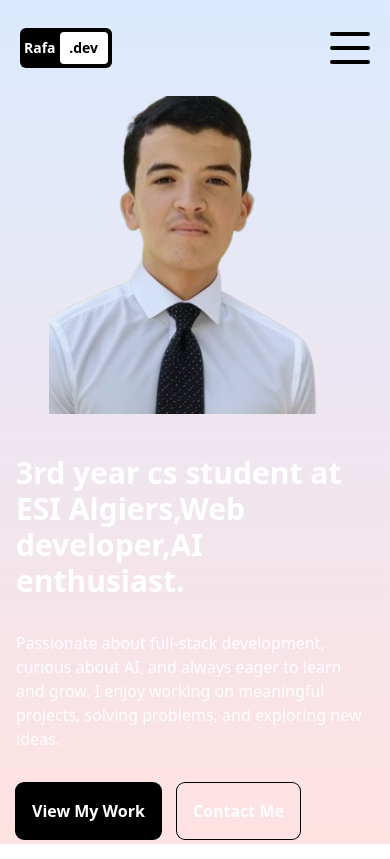
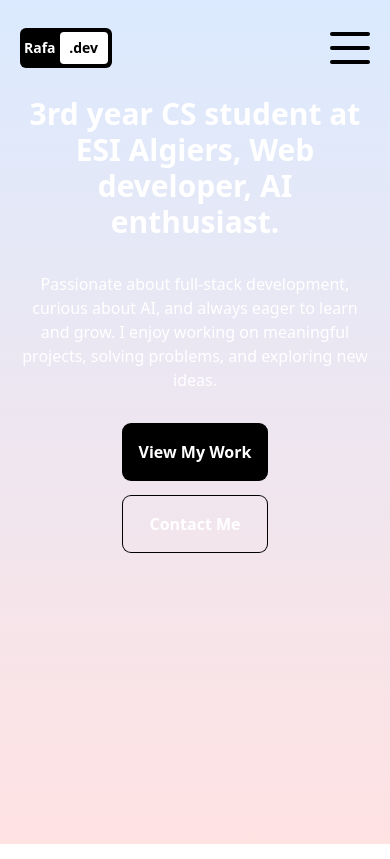
Before and after one commit to rafa-houssam/professionalPortfolio, a Next.js app: page / in a window 390 px wide. Built offline with nearby package versions, Linux system fonts and the light colour scheme; a web font is replaced by a local one.

Commit message:
fixed responsivenss problems

```diff
--- a/app/about/page.jsx
+++ b/app/about/page.jsx
@@ -318,6 +318,7 @@ I consider myself a determined learner, always working hard to build strong, rea
                   </div>
                 </div>
                 {/* RIGHT */}
+                 <div className="w-1/3 "></div>
 
               </div>
             </motion.div>
--- a/app/components/Navbar.tsx
+++ b/app/components/Navbar.tsx
@@ -97,7 +97,7 @@ const Navbar = () => {
         <Link href="https://www.instagram.com/rafa_houssam1">
           <Image src="/instagram.png" alt="" width={24} height={24} />
         </Link>
-        <Link href="/">
+        <Link href="https://www.facebook.com/houssam.rafa.2025">
           <Image src="/facebook.png" alt="" width={24} height={24} />
         </Link>
         <Link href="https://www.linkedin.com/in/rafa-houssam-5897312b2/">
--- a/app/components/transitionprovider.jsx
+++ b/app/components/transitionprovider.jsx
@@ -12,10 +12,12 @@ const TransitionProvider = ({ children }) => {
     <AnimatePresence mode="wait">
       <div
         key={pathName}
-        className="w-screen h-screen bg-gradient-to-b from-blue-100 to-red-100"
+        className="w-full h-full min-h-screen bg-gradient-to-b from-blue-100 to-red-100"
       >
+        {/* Transition animation only on large screens */}
+        <div className="hidden lg:block">
           <motion.div
-          className="h-screen w-screen fixed bg-black rounded-b-[100px] z-40"
+            className="fixed w-screen h-screen bg-black rounded-b-[100px] z-40"
             animate={{ height: "0vh" }}
             exit={{ height: "140vh" }}
             transition={{ duration: 0.5, ease: "easeOut" }}
@@ -30,13 +32,18 @@ const TransitionProvider = ({ children }) => {
             {pathName.substring(1)}
           </motion.div>
           <motion.div
-          className="h-screen w-screen fixed bg-black rounded-t-[100px] bottom-0 z-30"
+            className="fixed w-screen h-screen bg-black rounded-t-[100px] bottom-0 z-30"
             initial={{ height: "140vh" }}
             animate={{ height: "0vh", transition: { delay: 0.5 } }}
           />
+        </div>
+
+        {/* Navbar always visible */}
         <div className="h-24">
           <Navbar />
         </div>
+
+        {/* Page content */}
         <div className="h-[calc(100vh-6rem)]">{children}</div>
       </div>
     </AnimatePresence>
--- a/app/contact/page.jsx
+++ b/app/contact/page.jsx
@@ -43,9 +43,10 @@ const ContactPage = () => {
       <div className="h-full flex flex-col lg:flex-row px-4 sm:px-8 md:px-12 lg:px-20 xl:px-48">
         {/* TEXT CONTAINER */}
         <div className="h-1/2 lg:h-full lg:w-1/2 flex items-center justify-center text-6xl">
-          <div className="font-light">
+          <div className="font-light ">
             {text.split("").map((letter, index) => (
               <motion.span
+              className=" "
                 key={index}
                 initial={{ opacity: 1 }}
                 animate={{ opacity: 0 }}
--- a/app/globals.css
+++ b/app/globals.css
@@ -32,3 +32,8 @@ body {
   font-weight: 300;
   font-style: normal;
 }
+@media (max-width: 380px) {
+  .hide-on-tiny {
+    opacity: 0;
+  }
+}
--- a/app/page.tsx
+++ b/app/page.tsx
@@ -12,31 +12,36 @@ const Homepage = () => {
       animate={{ y: "0%" }}
       transition={{ duration: 1 }}
     >
-      <div className="h-full flex gap-8 flex-col lg:flex-row px-4 sm:px-8 md:px-12 lg:px-20 xl:px-48">
+      <div className="h-full flex flex-col lg:flex-row gap-8 px-4 sm:px-8 md:px-12 lg:px-20 xl:px-48">
         {/* IMAGE CONTAINER */}
-        <div className="h-1/2 lg:h-100 lg:w-100 relative mb-6 lg:mt-12 ">
-          <Image src="/hero.png" alt="" fill className="object-contain" />
+        <div className="hidden lg:block lg:w-1/2 lg:h-full relative mt-12">
+          <Image src="/hero.png" alt="Hero image" fill className="object-contain" />
         </div>
+
         {/* TEXT CONTAINER */}
-        <div className="h-1/2 lg:h-full lg:w-1/2 flex flex-col gap-8 items-center justify-center">
+        <div className="w-full lg:w-1/2 flex flex-col gap-8 items-center justify-center text-center lg:text-left">
           {/* TITLE */}
           <h1 className="text-3xl md:text-4xl font-bold">
-           3rd year cs student at ESI Algiers,Web developer,AI enthusiast.
+            3rd year CS student at ESI Algiers, Web developer, AI enthusiast.
           </h1>
-          {/* DESC */}
+
+          {/* DESCRIPTION */}
           <p className="md:text-xl font-light">
             Passionate about full-stack development, curious about AI, and always eager to learn and grow. I enjoy working on meaningful projects, solving problems, and exploring new ideas.
           </p>
+
           {/* BUTTONS */}
-          <div className="w-full flex gap-4 pb-5">
-            <button className="p-4 rounded-lg ring-1 ring-black bg-black text-white">
-              <Link href="/portfolio">
-              View My Work</Link>
-            </button>
-            <button className="p-4 rounded-lg ring-1 ring-black">
-              <Link href="/contact">
-              Contact Me</Link>
-            </button>
+          <div className="flex flex-col sm:flex-row gap-4 pb-5">
+            <Link href="/portfolio">
+              <button className="p-4 rounded-lg ring-1 ring-black bg-black text-white w-full sm:w-auto">
+                View My Work
+              </button>
+            </Link>
+            <Link href="/contact">
+              <button className="p-4 rounded-lg ring-1 ring-black w-full sm:w-auto">
+                Contact Me
+              </button>
+            </Link>
           </div>
         </div>
       </div>
```
Also changed, not shown: app/portfolio/page.jsx (+40 -22 lines), public/p4.jpeg (renamed from public/p1.jpeg), public/p4.png (added), tailwind.config.js (added). Lines whose indentation alone changed are shown as unchanged.
